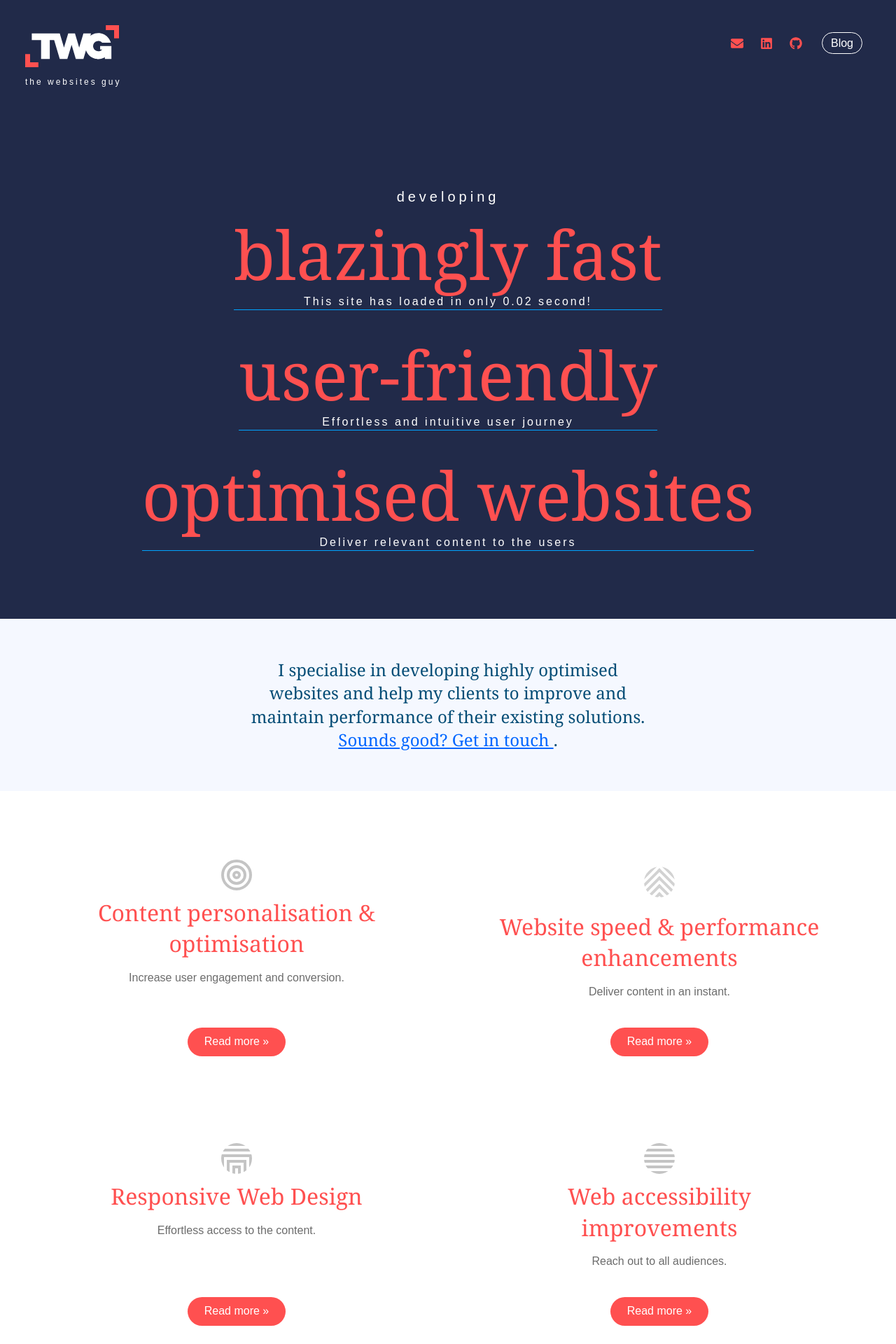
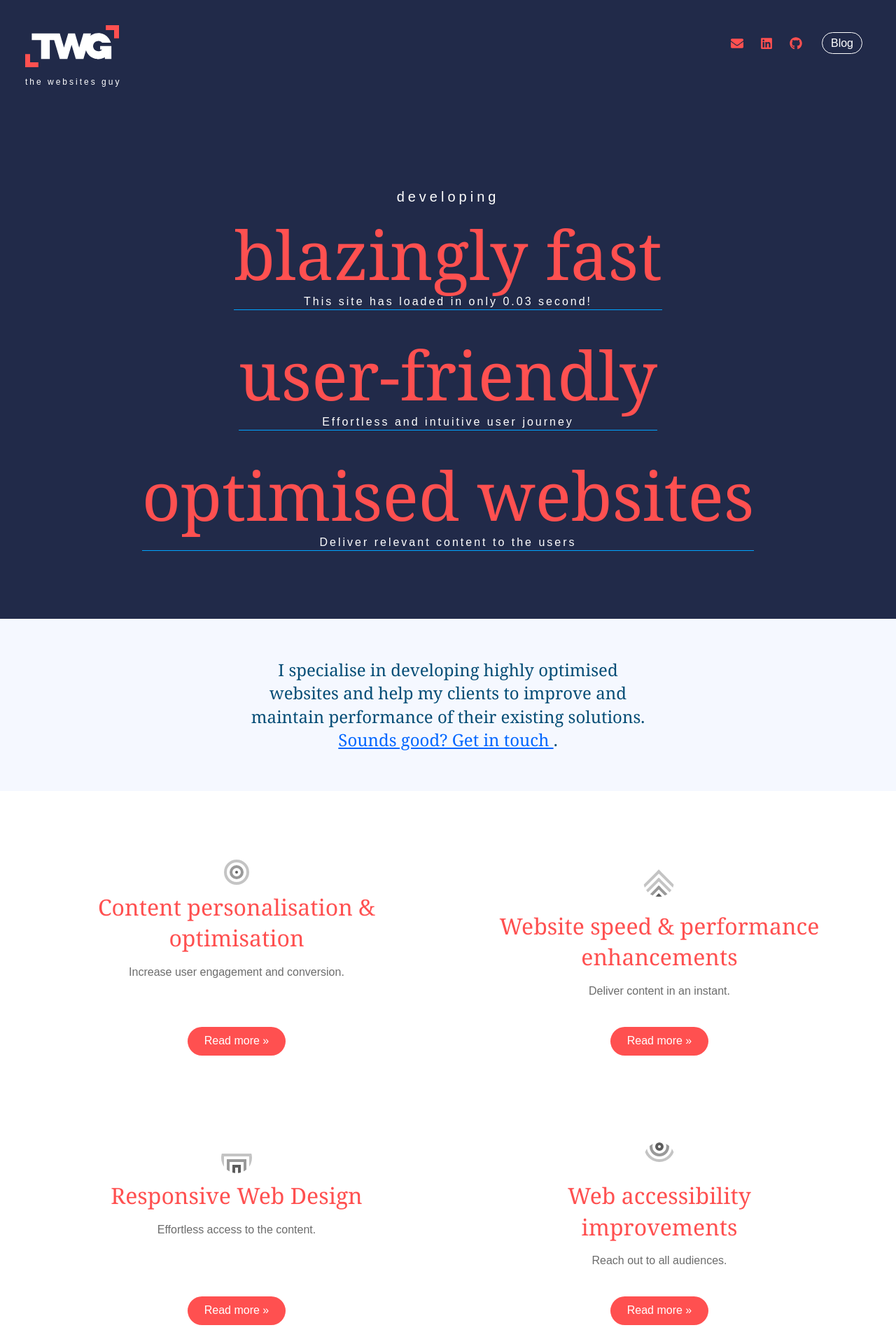
Before and after one commit to proochster/thewebsitesguy, a Jekyll site: the page built from index.html, in a window 1280 px wide. Shown: the top 1920 px of the page at 70% size. Built offline with Jekyll 4.4.1, drawn with Linux system fonts in a browser that asks for light colours; comment, search, counter and statistics services are not loaded.

Commit message:
^ Grad icons

```diff
--- a/_includes/services.html
+++ b/_includes/services.html
@@ -1,25 +1,25 @@
 
 <div class="m:flex">
     <div class="card m:w50 m-b">
-        <span>{% include /svg/icon-optimisation.min.svg %}</span>
+        <span>{% include /svg/icon-optimisation-grad.svg %}</span>
         <h2>Content personalisation & optimisation</h2>
         <p>Increase user engagement and conversion.</p>
         <a title="Read more about content optimisation" href="{{ site.url }}/personalised-and-optimised-content.html" class="text-button">Read more&nbsp;&raquo;</a>
     </div>
     <div class="card m:w50 m-b">
-        <span>{% include /svg/icon-performance.min.svg %}</span>
+        <span>{% include /svg/icon-performance-grad.svg %}</span>
         <h2>Website speed & performance enhancements</h2>
         <p>Deliver content in an instant.</p>
         <a title="Read more about web speed and performance enhancements" href="{{ site.url }}/website-speed-and-performance.html" class="text-button">Read more&nbsp;&raquo;</a>
     </div>
     <div class="card m:w50 m-b">
-        <span>{% include /svg/icon-responsive.min.svg %}</span>
+        <span>{% include /svg/icon-responsive-grad.svg %}</span>
         <h2>Responsive Web Design</h2>
         <p>Effortless access to the content.</p>
         <a title="Introduction to responsive web design" href="{{ site.url }}/responsive-web-design.html" class="text-button">Read more&nbsp;&raquo;</a>
     </div>
     <div class="card m:w50 m-b">
-        <span>{% include /svg/icon-accessibility.min.svg %}</span>
+        <span>{% include /svg/icon-accessibility-grad.svg %}</span>
         <h2>Web accessibility improvements</h2>
         <p>Reach out to all audiences.</p>
         <a title="Read more about web accessibility improvements" href="{{ site.url }}/web-accessibility-improvements.html" class="text-button">Read more&nbsp;&raquo;</a>
```
Also changed, not shown: _includes/svg/icon-accessibility-grad.svg (added), _includes/svg/icon-accessibility.min.svg (deleted), _includes/svg/icon-optimisation-grad.svg (added), _includes/svg/icon-optimisation.min.svg (deleted), _includes/svg/icon-performance-grad.svg (added), _includes/svg/icon-performance.min.svg (deleted), _includes/svg/icon-responsive-grad.svg (added), _includes/svg/icon-responsive.min.svg (deleted).
